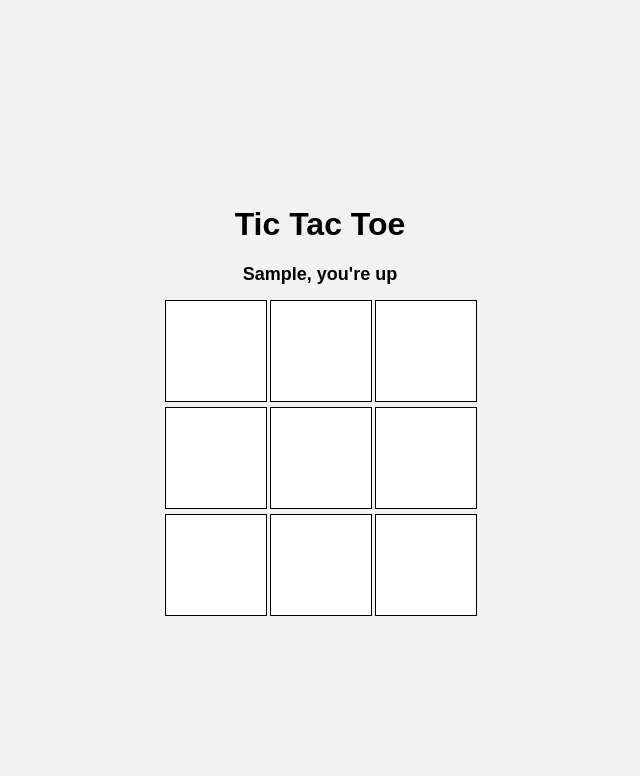
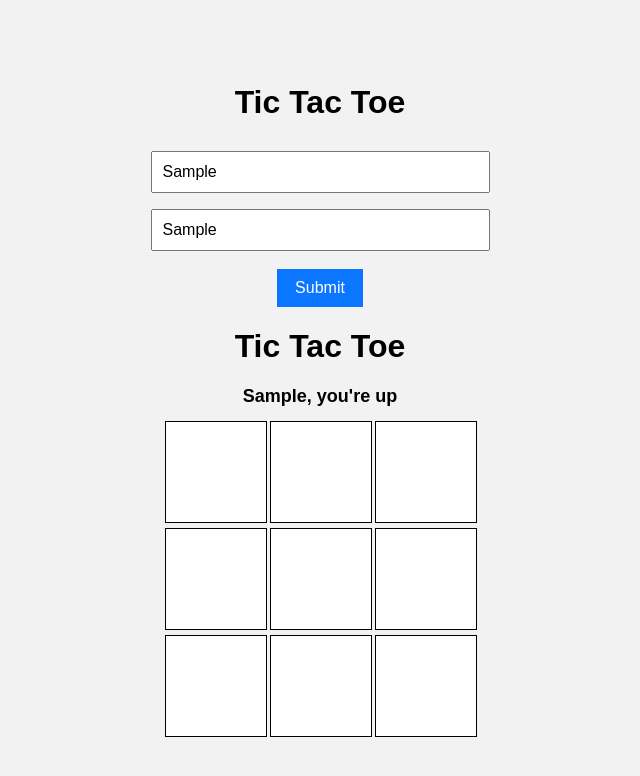
Before and after one commit to acciojob/tictactoe-tarun8053, a website: page main.html in a window 1280 px wide. Both pictures are taken after typing "Sample", "Sample" into the empty fields and a click on the button "Submit". Shown: the whole page, without its empty margins (320-960 px from the left). Drawn offline with Linux system fonts and the light colour scheme.

Commit message:
created a submission

```diff
--- a/main.html
+++ b/main.html
@@ -7,14 +7,13 @@
 
   <style>
     body{
+      font-family: Arial, sans-serif;
       margin:0;
-            padding:0;
-            font-family: Arial, sans-serif;
       display:flex;
       justify-content:center;
       align-items:center;
+      background:#f2f2f2;
       height:100vh;
-            background:#f2f2f2;
     }
 
     .container{
@@ -22,17 +21,21 @@
       text-align:center;
     }
 
-        .form-box input{
+    input{
       width:90%;
       padding:10px;
-            margin:10px 0;
+      margin:8px 0;
       font-size:16px;
     }
 
     #submit{
-            padding:10px 20px;
+      padding:10px 18px;
+      background:#0b76ff;
+      color:white;
+      border:none;
+      cursor:pointer;
       font-size:16px;
-            cursor:pointer;
+      margin-top:10px;
     }
 
     .board{
@@ -40,52 +43,47 @@
       margin-top:20px;
     }
 
+    .message{
+      font-size:18px;
+      font-weight:600;
+      min-height:25px;
+      margin-bottom:10px;
+    }
+
     .grid{
       display:grid;
       grid-template-columns: repeat(3, 100px);
       gap:5px;
       justify-content:center;
-            margin-top:15px;
     }
 
     .cell{
       width:100px;
       height:100px;
       background:white;
-            border:1px solid #000;
+      border:1px solid black;
       display:flex;
       justify-content:center;
       align-items:center;
       font-size:40px;
       cursor:pointer;
     }
-
-        .message{
-            margin-top:10px;
-            font-size:18px;
-            font-weight:600;
-        }
   </style>
 </head>
-
 <body>
 
   <div class="container">
 
-    <!-- Initial Page -->
-    <div class="form-box" id="player-form">
+    <!-- ⬇ REQUIRED BY TESTS ⬇ -->
     <h1>Tic Tac Toe</h1>
 
-        <input type="text" id="player-1" placeholder="Enter Player 1 Name">
-        <input type="text" id="player-2" placeholder="Enter Player 2 Name">
+    <input type="text" id="player1" placeholder="Enter Player 1 Name">
+    <input type="text" id="player2" placeholder="Enter Player 2 Name">
+    <button id="submit">Submit</button>
+    <!-- ⬆ REQUIRED BY TESTS ⬆ -->
 
-        <button id="submit">Submit</button>
-    </div>
-
-    <!-- Game Board Page -->
-    <div class="board" id="game-board">
+    <div class="board" id="board">
       <h1>Tic Tac Toe</h1>
-
       <div class="message" id="messageBox"></div>
 
       <div class="grid">
@@ -104,70 +102,67 @@
   </div>
 
 <script>
-const submitBtn = document.getElementById("submit");
-const form = document.getElementById("player-form");
-const board = document.getElementById("game-board");
-const messageBox = document.getElementById("messageBox");
+  const p1 = document.getElementById("player1");
+  const p2 = document.getElementById("player2");
+  const submit = document.getElementById("submit");
+  const board = document.getElementById("board");
+  const message = document.getElementById("messageBox");
+  const cells = document.querySelectorAll(".cell");
 
   let player1 = "";
   let player2 = "";
   let currentMark = "x";
   let currentPlayer = "";
+  let active = false;
+  let state = ["","","","","","","","",""];
 
-let gameActive = true;
+  const wins = [
+    [0,1,2],[3,4,5],[6,7,8],
+    [0,3,6],[1,4,7],[2,5,8],
+    [0,4,8],[2,4,6]
+  ];
 
-// Submit button → show board
-submitBtn.addEventListener("click", () => {
-    player1 = document.getElementById("player-1").value;
-    player2 = document.getElementById("player-2").value;
-
-    if(player1 === "" || player2 === ""){
+  submit.addEventListener("click", () => {
+    if(p1.value === "" || p2.value === ""){
       alert("Please enter both player names");
       return;
     }
 
+    player1 = p1.value.trim();
+    player2 = p2.value.trim();
     currentPlayer = player1;
+    message.textContent = `${currentPlayer}, you're up`;
 
-    form.style.display = "none";
+    // Show board
     board.style.display = "block";
-
-    messageBox.textContent = `${currentPlayer}, you're up`;
+    active = true;
   });
-
-const cells = document.querySelectorAll(".cell");
-let state = ["","","","","","","","",""];
-
-const winPatterns = [
-    [0,1,2], [3,4,5], [6,7,8],
-    [0,3,6], [1,4,7], [2,5,8],
-    [0,4,8], [2,4,6]
-];
 
   cells.forEach(cell => {
     cell.addEventListener("click", () => {
-        const index = cell.id - 1;
 
-        if(state[index] !== "" || !gameActive) return;
+      let index = Number(cell.id) - 1;
+
+      if(state[index] !== "" || !active) return;
 
       state[index] = currentMark;
-        cell.textContent = currentMark;
+      cell.textContent = currentMark; // Required by test ("x" in #1)
 
-        if(checkWinner()){
-            let winnerName = currentMark === "x" ? player1 : player2;
-            messageBox.textContent = `${winnerName} congratulations you won!`;
-            gameActive = false;
+      if(checkWin()){
+        const winnerName = (currentMark === 'x') ? player1 : player2;
+        message.textContent = `${winnerName} congratulations you won!`;
+        active = false;
         return;
       }
 
       currentMark = currentMark === "x" ? "o" : "x";
       currentPlayer = currentMark === "x" ? player1 : player2;
-
-        messageBox.textContent = `${currentPlayer}, you're up`;
+      message.textContent = `${currentPlayer}, you're up`;
     });
   });
 
-function checkWinner(){
-    return winPatterns.some(pattern => {
+  function checkWin(){
+    return wins.some(pattern => {
       return pattern.every(i => state[i] === currentMark);
     });
   }
```
Lines whose indentation alone changed are shown as unchanged.
